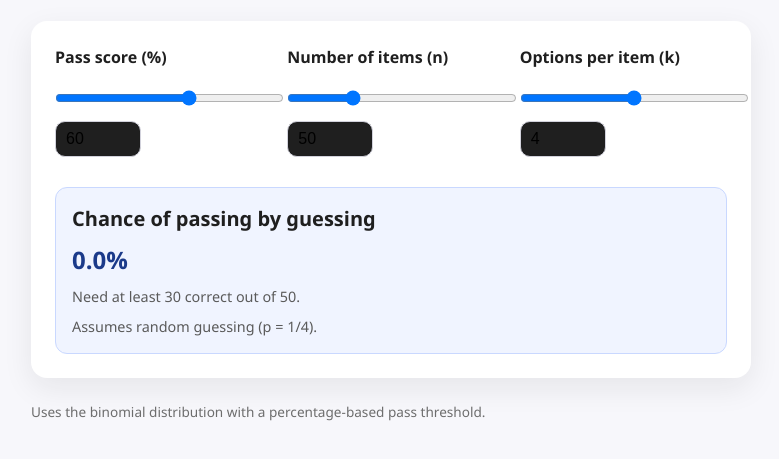
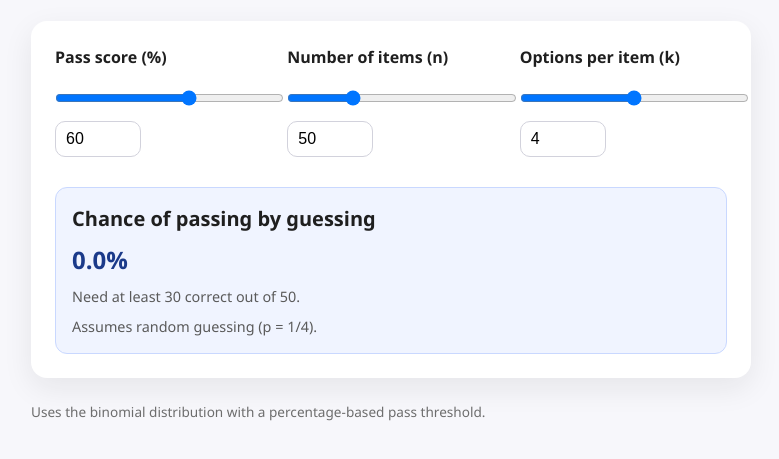
Before and after one commit to gloignon/guesstopass, a plain HTML site: page index.html in a window 1280 px wide. Shown: the part 115-574 px from the top of the page, without its empty margins (249-1028 px from the left). Drawn offline with Linux system fonts and the light colour scheme.

Commit message:
Remove styles for number input field
Remove color and background styles for number input

```diff
--- a/index.html
+++ b/index.html
@@ -131,8 +131,6 @@
       }
 
       input[type="number"] {
-    color: black;
-    background: #1f1f1f;
         width: 4em;
 }
 
```
